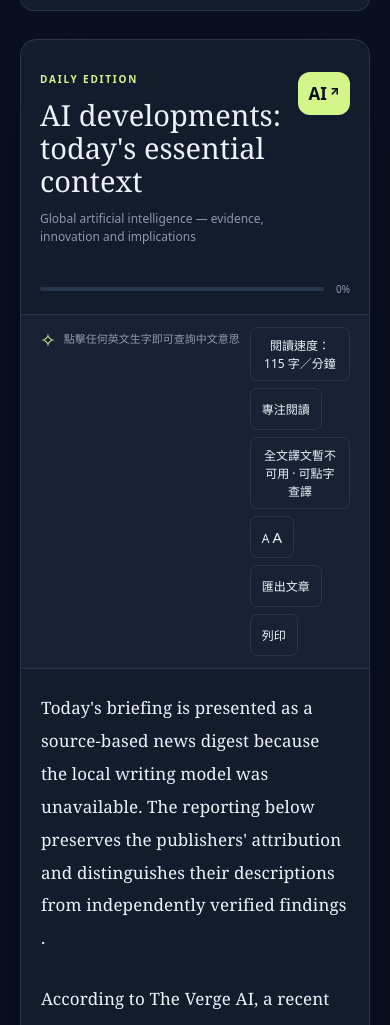
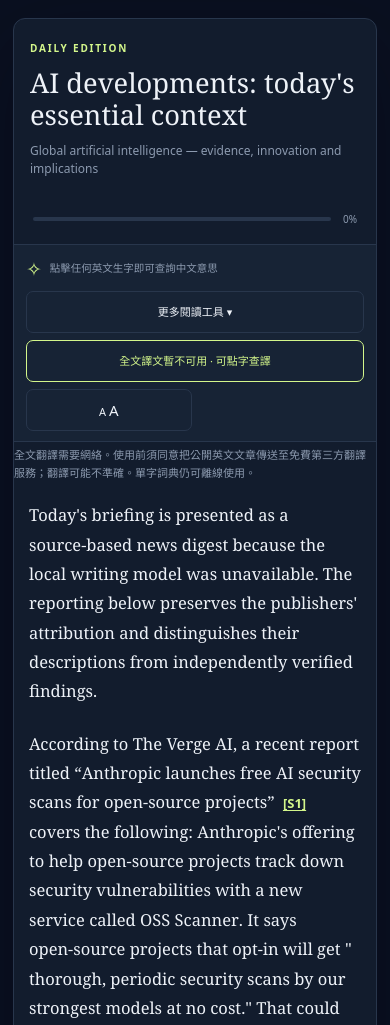
Before and after one commit to Tom-gpt65/ai-daily-intelligence, a plain HTML site: page site/index.html in a window 390 px wide. Shown: the part 1767-2792 px from the top of the page. Drawn offline with Linux system fonts and the light colour scheme.

Commit message:
Provide responsive iPhone tools, translation consent and DSE question metadata

```diff
--- a/site/index.html
+++ b/site/index.html
@@ -15,6 +15,7 @@
   <link rel="stylesheet" href="./v3.css">
   <link rel="stylesheet" href="./v4.css">
   <link rel="stylesheet" href="./v5.css">
+  <link rel="stylesheet" href="./v6.css">
 </head>
 <body>
   <a class="skip-link" href="#reader">跳到英文閱讀文章</a>
@@ -64,8 +65,8 @@
         <section class="briefing-card" aria-label="AI briefing">
           <div class="card-header"><div><div class="section-overline">DAILY EDITION</div><h2 id="report-headline">正在載入每日簡報</h2><p id="report-subtitle">新聞來源會列於文章下方。</p></div><div class="edition-symbol">AI<span>↗</span></div></div>
           <div class="reading-bar"><span class="bar-track"><span id="progress-bar" class="bar-fill"></span></span><span id="progress-percent" aria-live="off">0%</span></div>
-          <div class="reader-toolbar"><span class="helper"><span class="mini-spark">✧</span> 點擊任何英文生字即可查詢中文意思</span><div class="toolbar-right"><button class="small-button" type="button" id="reading-speed" title="調整估算閱讀速度；不會影響文章難度">閱讀速度：115 字／分鐘</button><button class="small-button" type="button" id="resume-reading">接續閱讀</button><button class="small-button" type="button" id="focus-toggle" aria-pressed="false">專注閱讀</button><button class="small-button" type="button" id="translate-toggle">顯示中文譯文</button><button class="small-button" type="button" id="font-button" aria-label="調整英文字體大小（三級循環）">A<span class="font-bigger">A</span></button><button class="small-button" type="button" id="export-report">匯出文章</button><button class="small-button" type="button" id="print-report">列印</button></div></div>
-          <div id="reader" class="reader" lang="en" tabindex="-1"></div>
+          <div class="reader-toolbar"><span class="helper"><span class="mini-spark">✧</span> 點擊任何英文生字即可查詢中文意思</span><div class="toolbar-right"><button class="small-button reader-tools-more" type="button" id="tools-toggle" aria-expanded="false">更多閱讀工具 ▾</button><button class="small-button" type="button" id="reading-speed" title="調整估算閱讀速度；不會影響文章難度">閱讀速度：115 字／分鐘</button><button class="small-button" type="button" id="resume-reading">接續閱讀</button><button class="small-button" type="button" id="focus-toggle" aria-pressed="false">專注閱讀</button><button class="small-button" type="button" id="translate-toggle">顯示中文譯文</button><button class="small-button" type="button" id="font-button" aria-label="調整英文字體大小（三級循環）">A<span class="font-bigger">A</span></button><button class="small-button" type="button" id="export-report">匯出文章</button><button class="small-button" type="button" id="print-report">列印</button></div></div>
+          <p id="translation-policy" class="translation-policy">全文翻譯需要網絡。使用前須同意把公開英文文章傳送至免費第三方翻譯服務；翻譯可能不準確。單字詞典仍可離線使用。</p><div id="reader" class="reader" lang="en" tabindex="-1"></div>
           <div class="reading-quality" id="reading-quality"></div>
           <div class="reading-end"><span>✦</span> END OF BRIEFING <span id="reading-state" class="reading-state"></span><button type="button" id="mark-read" class="small-button read-button">標記為已讀</button></div>
         </section>
@@ -75,7 +76,7 @@
         </section>
         <section class="lower-grid">
           <div class="panel"><div class="panel-top"><span class="section-overline">SOURCES & VERIFICATION</span><span class="panel-icon">↗</span></div><h3>Source desk</h3><p class="panel-copy">閱讀原始資料，區分媒體報道、機構聲明與推測。</p><div id="source-list" class="source-list"></div></div>
-          <div class="panel"><div class="panel-top"><span class="section-overline">ENGLISH DEVELOPMENT</span><span class="panel-icon">◇</span></div><h3>Think beyond the text</h3><p class="panel-copy">選答以下推論題，練習 DSE 所需的批判分析能力。</p><div id="question-list" class="question-list"></div></div>
+          <div class="panel"><div class="panel-top"><span class="section-overline">ENGLISH DEVELOPMENT</span><span class="panel-icon">◇</span></div><h3>Think beyond the text</h3><p class="panel-copy">參照 HKEAA Paper 1 Part B2 閱讀技能：選擇、推論、語境詞義、作者態度、短答及跨來源整合。本練習並非官方試卷。</p><div id="practice-meta" class="dse-practice-label"></div><div id="question-list" class="question-list"></div></div>
         </section>
         <div class="footer-note" id="legal-note">所有報告均由公開資料整理。自動改寫可能出錯，重要事實應以原始來源為準。練習文章不代表真實新聞。</div>
       </div>
```
